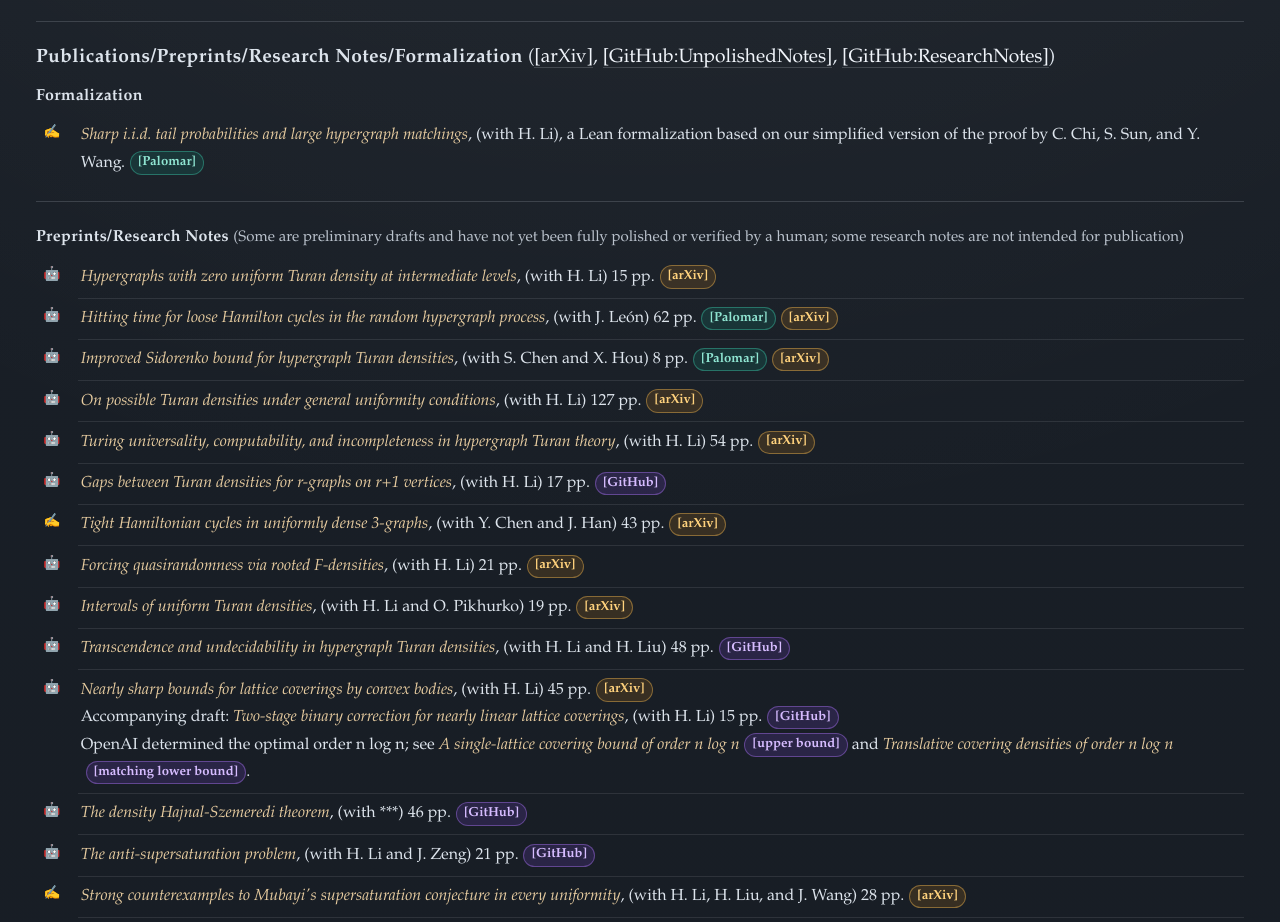
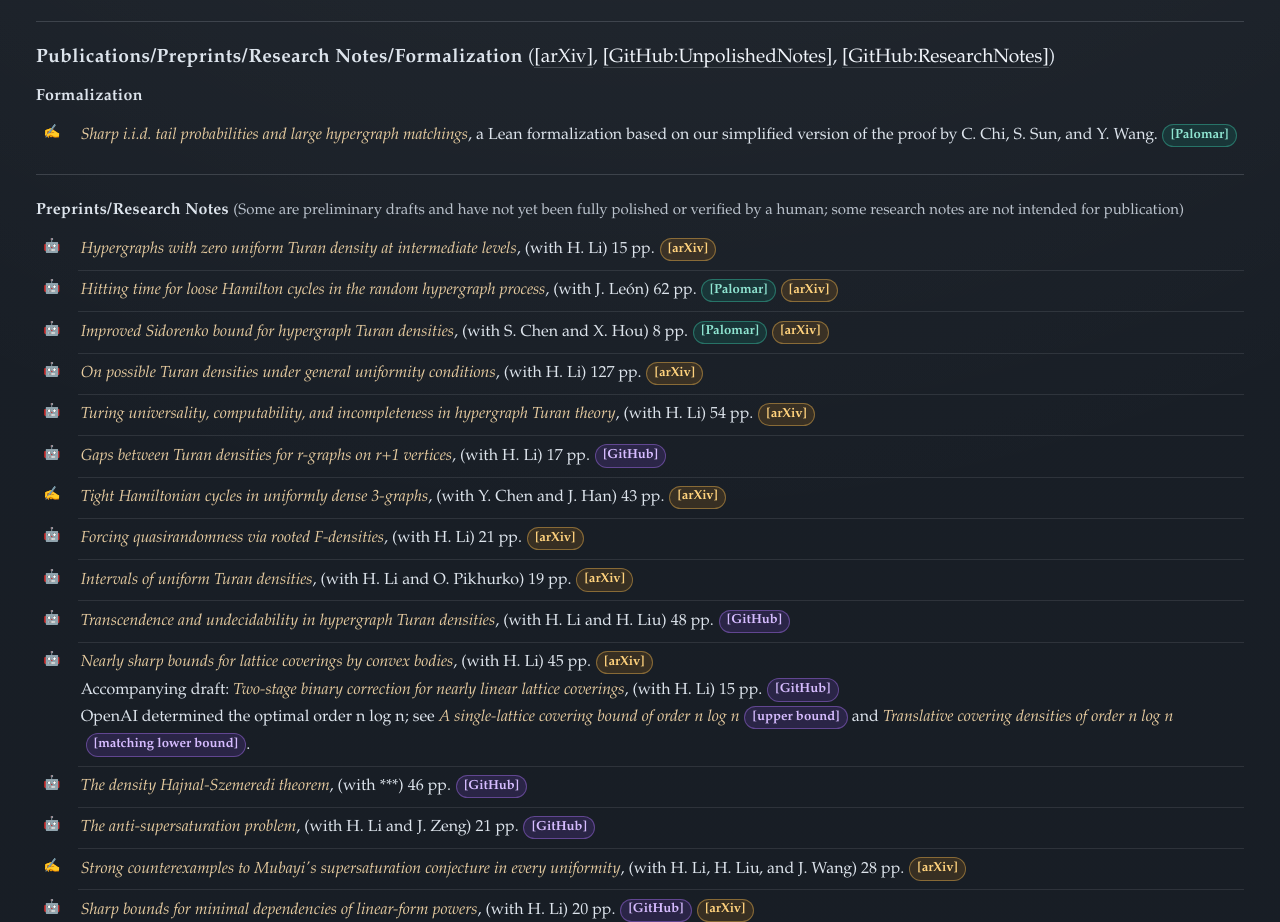
Before and after one commit to xliu2022/xliu2022.github.io, a plain HTML site: page index.html in a window 1280 px wide. Shown: the part 961-1883 px from the top of the page. Drawn offline with Linux system fonts and the light colour scheme.

Commit message:
Remove author note from formalization entry

```diff
--- a/index.html
+++ b/index.html
@@ -390,7 +390,7 @@
           <h3>Formalization</h3>
         </div>
       <ul class="pub-list">
-        <li><em>Sharp i.i.d. tail probabilities and large hypergraph matchings</em>, (with H. Li), a Lean formalization based on our simplified version of the proof by C. Chi, S. Sun, and Y. Wang.<a class="palomar-link" href="https://palomar-registry.org/entry?id=PALOMAR-2026-11-21-000003&amp;version=1" target="_blank" rel="noopener noreferrer">[Palomar]</a></li>
+        <li><em>Sharp i.i.d. tail probabilities and large hypergraph matchings</em>, a Lean formalization based on our simplified version of the proof by C. Chi, S. Sun, and Y. Wang.<a class="palomar-link" href="https://palomar-registry.org/entry?id=PALOMAR-2026-11-21-000003&amp;version=1" target="_blank" rel="noopener noreferrer">[Palomar]</a></li>
       </ul>
       </div>
 
```
